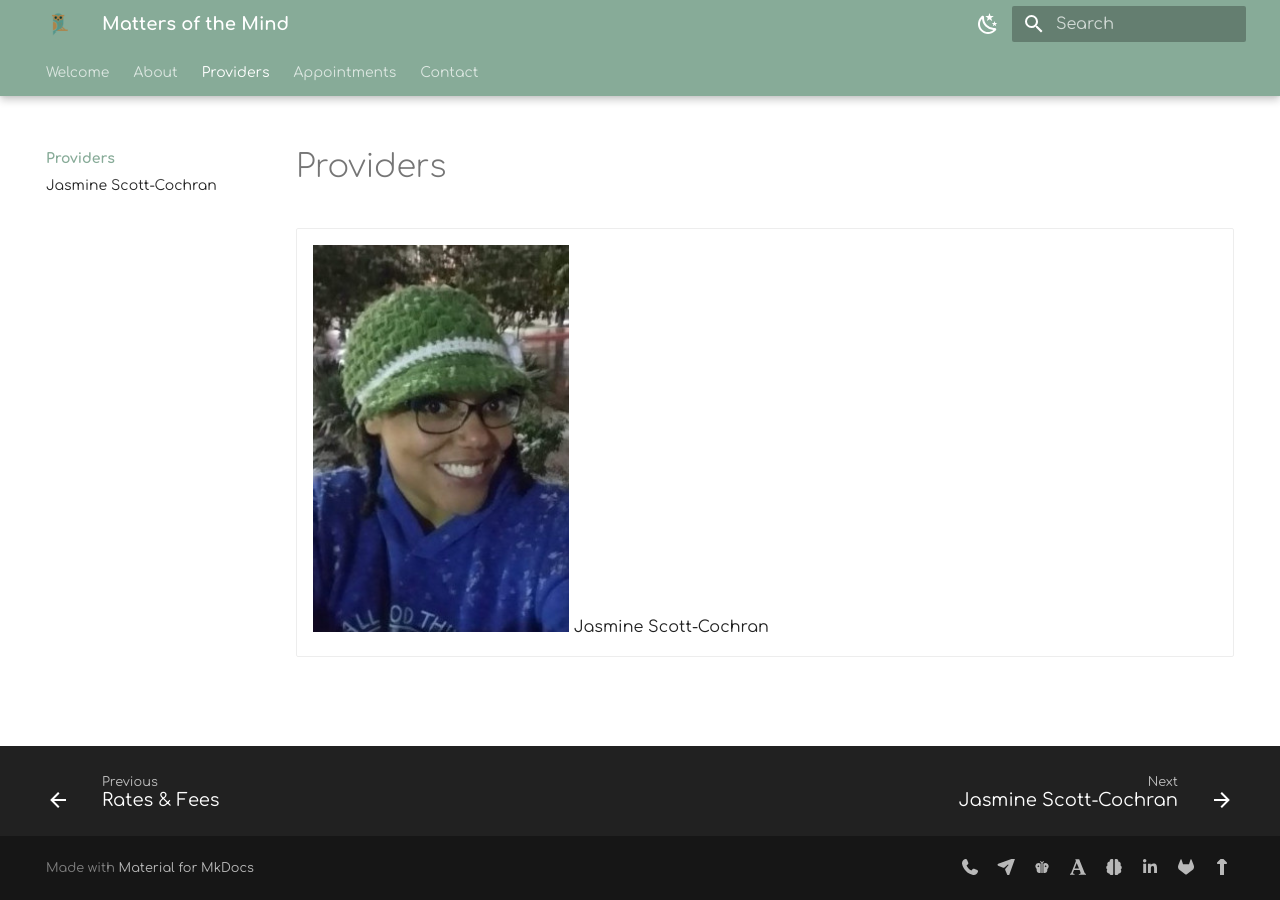
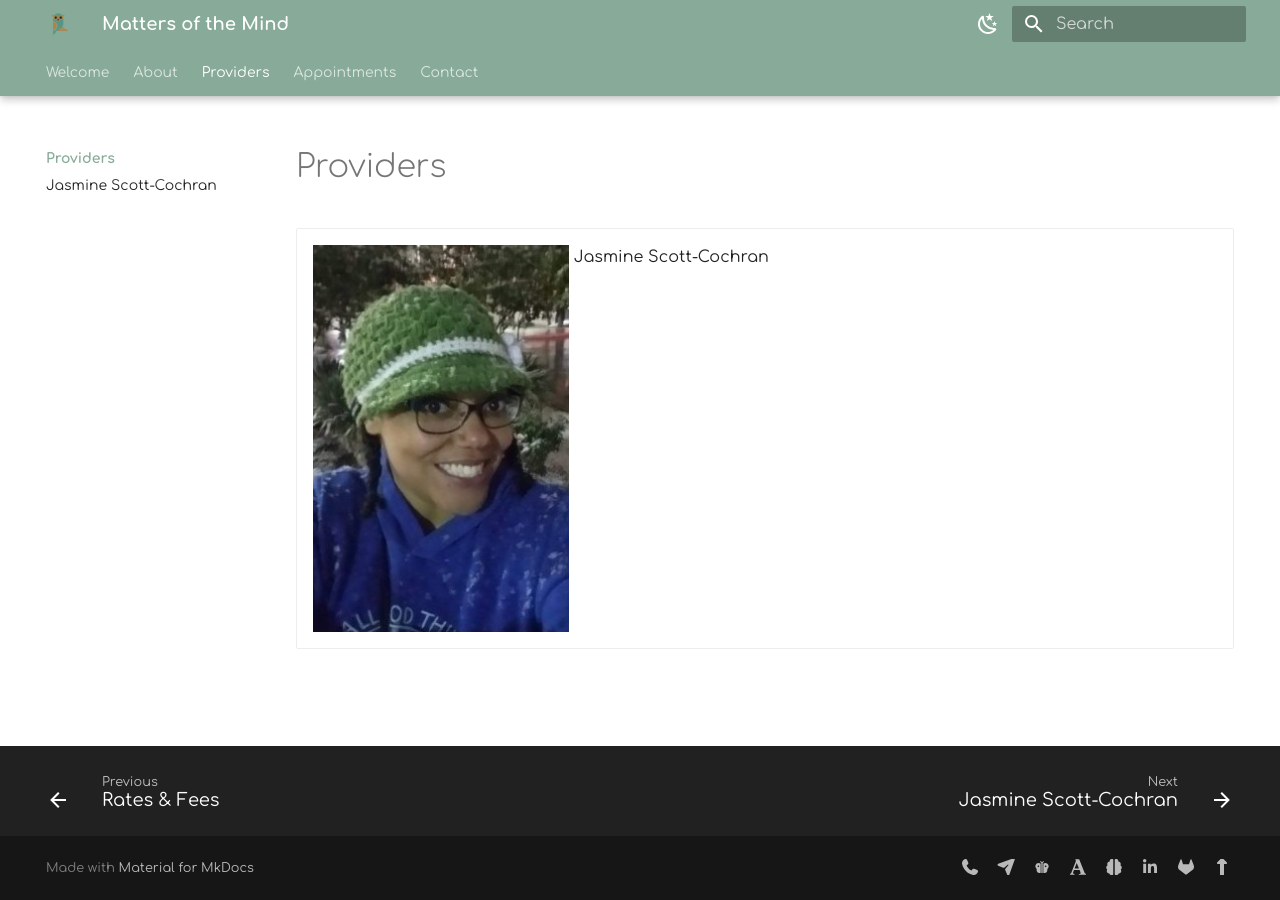
Before and after one commit to motm-therapy/website, an MkDocs documentation site: the page built from docs/providers/index.md, in a window 1280 px wide. Built offline with MkDocs 1.6.1 and Material for MkDocs 9.7.7, drawn with Linux system fonts in a browser that asks for light colours; plug-ins that fetch from the network failed and are left out.

Commit message:
Update index.md

```diff
--- a/docs/providers/index.md
+++ b/docs/providers/index.md
@@ -1,7 +1,7 @@
 # Providers
 
 <div class="grid cards" markdown>
--    [![Jasmine Scott-Cochran](assets/jasmine.jpeg){ height="384" width="256" }](jasmine.md)
+-    [![Jasmine Scott-Cochran](assets/jasmine.jpeg){ height="384" width="256" style="vertical-align: top;" }](jasmine.md)
      Jasmine Scott-Cochran
 
 </div>
```
